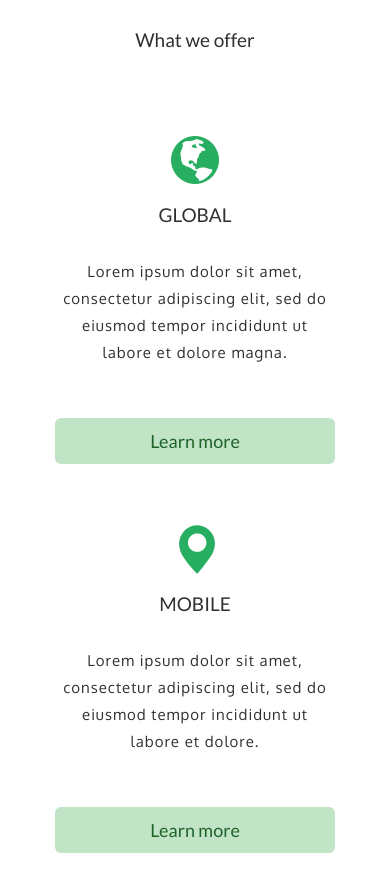
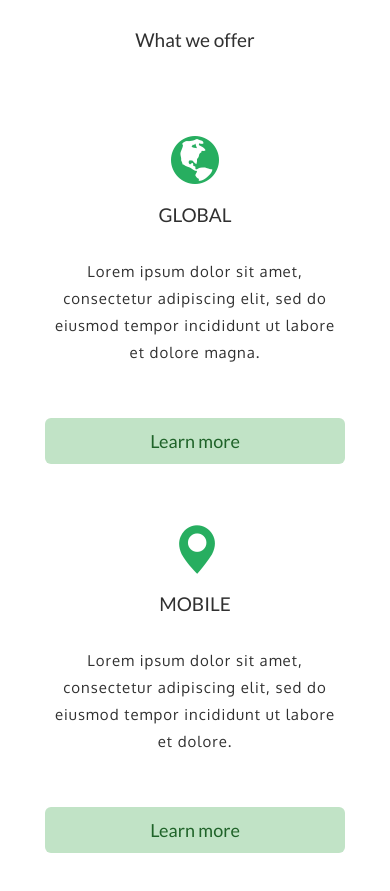
Before and after one commit to bangpham/AGL, a plain HTML site: page Index.html in a window 390 px wide. Shown: the part 3169-4060 px from the top of the page. Drawn offline with nearby package versions, Linux system fonts and the light colour scheme; some packages are replaced by stand-ins of ours; a web font is replaced by a local one.

Commit message:
first commit

```diff
--- a/Index.html
+++ b/Index.html
@@ -90,7 +90,7 @@
   <h2>FEATURES</h2>
   <h4>What we offer</h4>
   <br>
-  <div class="row slideanim">
+  <div class="row feature-row">
     <div class="col-sm-4">
       <span class="glyphicon glyphicon-globe logo-small"></span>
       <h4>GLOBAL</h4>
@@ -123,7 +123,7 @@
     <h2>Pricing</h2>
     <h4>Choose a payment plan that works for you</h4>
   </div>
-  <div class="row slideanim">
+  <div class="row">
 
 
     <div class="col-sm-4 col-xs-12">
@@ -192,7 +192,7 @@
       <p><span class="glyphicon glyphicon-phone"></span> +1 678.321.7878</p>
       <p><span class="glyphicon glyphicon-envelope"></span> AtlantaFootnall@ATL.com</p>
     </div>
-    <div class="col-sm-7 slideanim">
+    <div class="col-sm-7">
       <div class="row">
         <div class="col-sm-6 form-group">
           <input class="form-control" id="name" name="name" placeholder="Name" type="text" required>
@@ -253,34 +253,19 @@ $(document).ready(function(){
   $(".navbar a, footer a[href='#myPage']").on('click', function(event) {
     // Make sure this.hash has a value before overriding default behavior
     if (this.hash !== "") {
-      // Prevent default anchor click behavior
       event.preventDefault();
 
-      // Store hash
       var hash = this.hash;
 
-      // Using jQuery's animate() method to add smooth page scroll
-      // The optional number (900) specifies the number of milliseconds it takes to scroll to the specified area
       $('html, body').animate({
         scrollTop: $(hash).offset().top
       }, 900, function(){
 
-        // Add hash (#) to URL when done scrolling (default click behavior)
         window.location.hash = hash;
       });
     } // End if
   });
 
-  $(window).scroll(function() {
-    $(".slideanim").each(function(){
-      var pos = $(this).offset().top;
-
-      var winTop = $(window).scrollTop();
-        if (pos < winTop + 600) {
-          $(this).addClass("slide");
-        }
-    });
-  });
 
   $(function(){
     var header = $('.jumbotron');
@@ -307,7 +292,6 @@ $(document).ready(function(){
   $('.search').hover(function() {
 
   });
-
 })
 </script>
 
--- a/style.css
+++ b/style.css
@@ -204,39 +204,9 @@
       margin-bottom: 20px;
       color: #27ae60;
   }
-  .slideanim {
-  	   padding-left: 40px;
-  	   padding-right: 40px;
-  	   padding-bottom: 60px;
 
-  	  visibility:hidden;
-  	}
-  .slide {
-      animation-name: slide;
-      -webkit-animation-name: slide;
-      animation-duration: 1s;
-      -webkit-animation-duration: 1s;
-      visibility: visible;
-  }
-  @keyframes slide {
-    0% {
-      opacity: 0;
-      -webkit-transform: translateY(70%);
-    }
-    100% {
-      opacity: 1;
-      -webkit-transform: translateY(0%);
-    }
-  }
-  @-webkit-keyframes slide {
-    0% {
-      opacity: 0;
-      -webkit-transform: translateY(70%);
-    }
-    100% {
-      opacity: 1;
-      -webkit-transform: translateY(0%);
-    }
+  .feature-row {
+  	padding: 0px 30px 60px 30px;
   }
 
 
```
